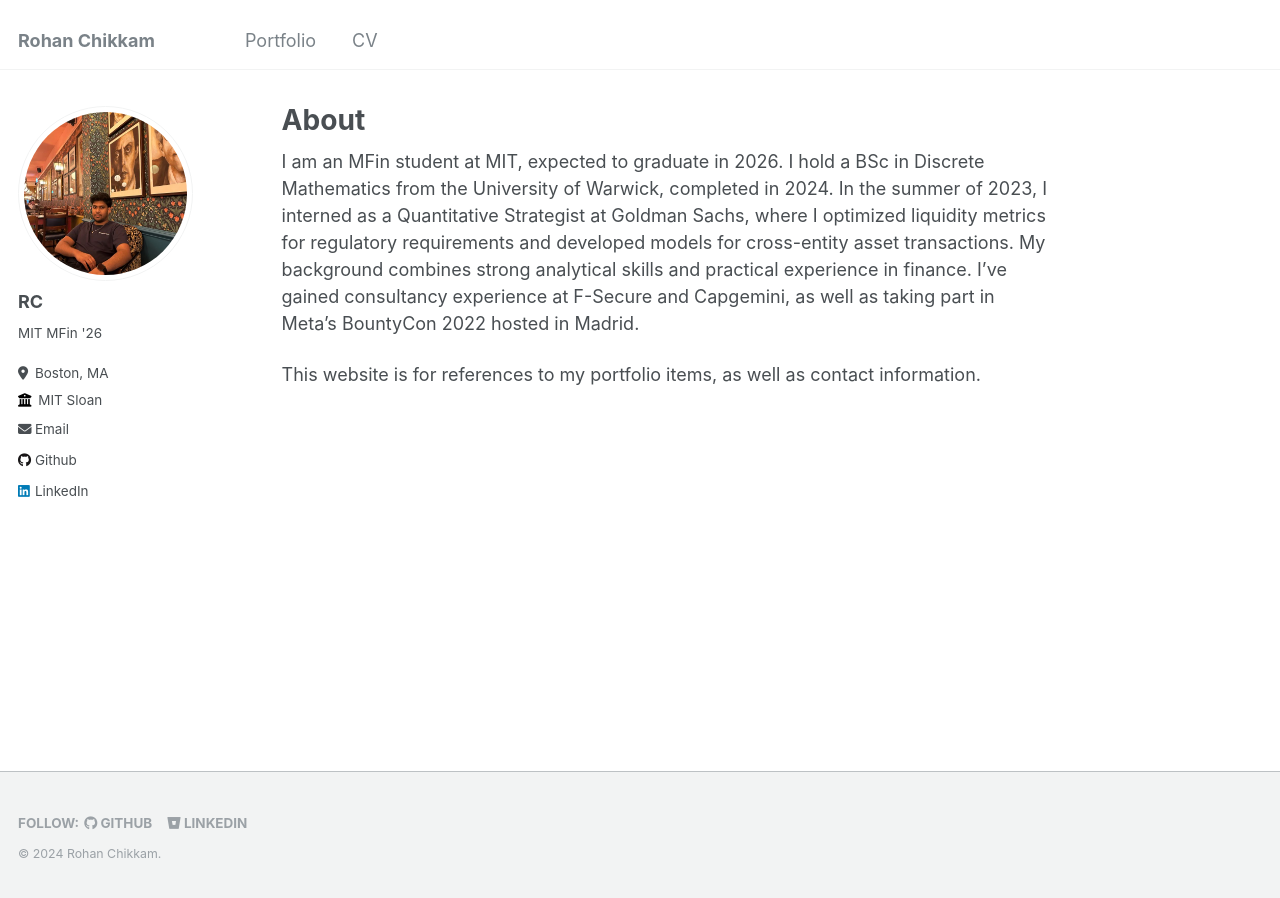
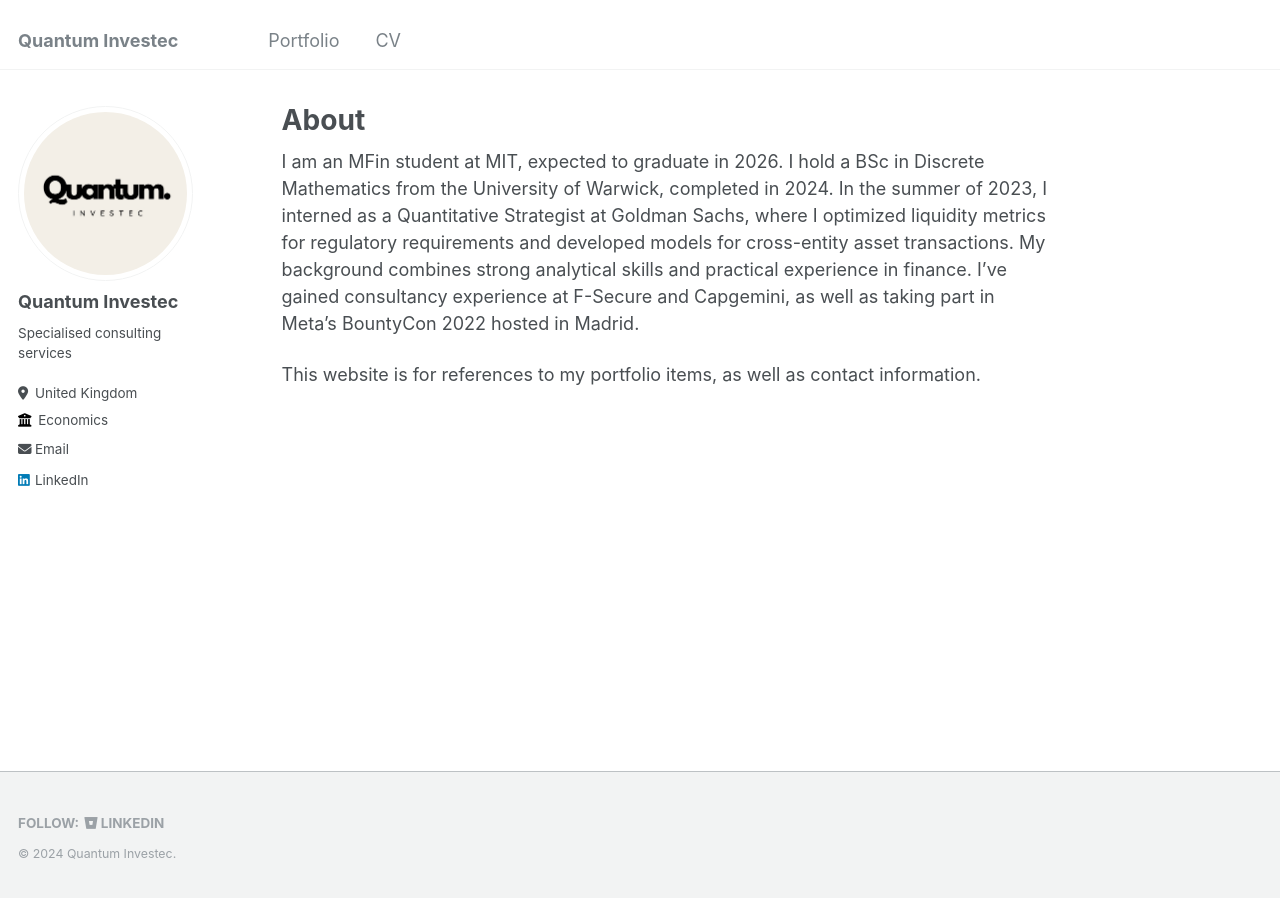
Before and after one commit to goyaldev0911/business-website-, a Jekyll site: the page built from _pages/about.md, in a window 1280 px wide. Built offline with Jekyll 4.4.1, drawn with Linux system fonts in a browser that asks for light colours.

Commit message:
sdfasdfas

```diff
--- a/_config.yml
+++ b/_config.yml
@@ -8,27 +8,27 @@
 
 # Basic Site Settings
 locale                   : "en-US"
-title                    : "Rohan Chikkam"
+title                    : "Quantum Investec"
 title_separator          : "-"
-name                     : &name "Rohan Chikkam"
-description              : &description "MIT MFin '26"
-url                      : https://rchikkam.co.uk # the base hostname & protocol for your site e.g. "https://mmistakes.github.io"
+name                     : &name "Quantum Investec"
+description              : &description "Specialised consulting services"
+url                      : https://quantuminvestec.co.uk # the base hostname & protocol for your site e.g. "https://mmistakes.github.io"
 baseurl                  : "" # the subpath of your site, e.g. "/blog"
-repository               : "chikro1/Personal-Website"
+repository               : "goyaldev0911/business-website-"
 
 # Site Author - The following control what appear as part of the author content on the side bar.
 #               If a field is blank the icon and link will not appear, otherwise it will be shown.
 #               Additional customization can be done by editing /_includes/author-profile.html
 author:
   # Biographic information
-  avatar           : "Cafe.jpg"
-  name             : "RC"
+  avatar           : "logo.jpg"
+  name             : "Quantum Investec"
   pronouns         : # example: "she/her"
-  bio              : "MIT MFin '26"
-  location         : "Boston, MA"
-  employer         : "MIT Sloan"
+  bio              : "Specialised consulting services"
+  location         : "United Kingdom"
+  employer         : "Economics"
   uri              : # URL
-  email            : "hello@rchikkam.co.uk"
+  email            : "dev@quantuminvestec.co.uk"
 
   # Academic websites
   arxiv            : # URL - Update with the correct link to your profile
@@ -43,7 +43,7 @@ author:
   bitbucket        : # Username - Update with your username on the site
   codepen          : # Username
   dribbble         : # Username
-  github           : "chikro1"
+  github           :
   kaggle           : # Username
   stackoverflow    : # User number or user number and name (i.e., use "1" or "1/jeff-atwood")
 
@@ -57,7 +57,7 @@ author:
   keybase          : # Username
   instagram        : # Username
   lastfm           : # Username
-  linkedin         : "vssrc"
+  linkedin         : "devgoyal2002"
   mastodon         : # URL
   medium           : # URL
   pinterest        : # Username
@@ -128,7 +128,6 @@ include:
   - .htaccess
   - _pages
   - files
-  - CV.pdf
 exclude:
   - "*.sublime-project"
   - "*.sublime-workspace"
```
Also changed, not shown: images/Cafe.jpg (deleted), images/logo.jpg (added), 4 other files.
